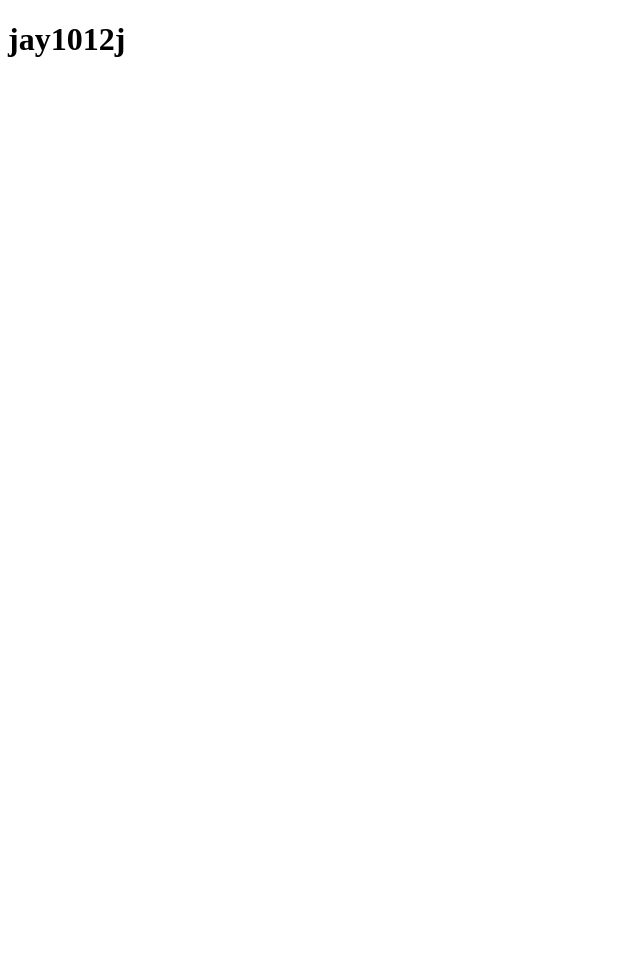
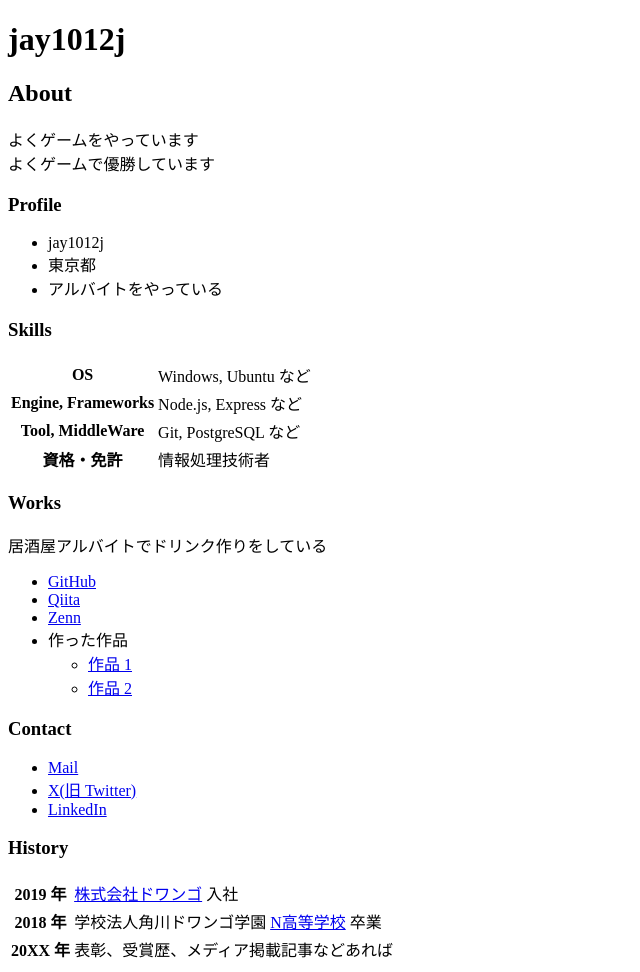
Before and after one commit to jay1012j/jay1012j, a plain HTML site: page index.html in a window 1280 px wide. Shown: the whole page, without its empty margins (0-640 px from the left). Before the commit the page ends 800 px from the top, so only its background shows below. Drawn offline with Linux system fonts and the light colour scheme.

Commit message:
Update index.html

```diff
--- a/index.html
+++ b/index.html
@@ -9,3 +9,76 @@
     <h1>jay1012j</h1>
   </body>
 </html>
+
+<h2>About</h2>
+    <p>
+      よくゲームをやっています<br>
+      よくゲームで優勝しています
+    </p>
+
+    <h3>Profile</h3>
+    <ul>
+      <li>jay1012j</li>
+      <li>東京都</li>
+      <li>アルバイトをやっている</li>
+    </ul>
+
+    <h3>Skills</h3>
+    <table>
+      <tr>
+        <th>OS</th>
+        <td>Windows, Ubuntu など</td>
+      </tr>
+      <tr>
+        <th>Engine, Frameworks</th>
+        <td>Node.js, Express など</td>
+      </tr>
+      <tr>
+        <th>Tool, MiddleWare</th>
+        <td>Git, PostgreSQL など</td>
+      </tr>
+      <tr>
+        <th>資格・免許</th>
+        <td>情報処理技術者</td>
+      </tr>
+    </table>
+
+    <h3>Works</h3>
+    <p>居酒屋アルバイトでドリンク作りをしている</p>
+    <ul>
+      <li><a href="https://github.com/">GitHub</a></li>
+      <li><a href="https://qiita.com/">Qiita</a></li>
+      <li><a href="https://zenn.dev/">Zenn</a></li>
+      <li>
+        作った作品
+        <ul>
+          <li><a href="https://example.com/">作品 1</a></li>
+          <li><a href="https://example.com/">作品 2</a></li>
+        </ul>
+      </li>
+    </ul>
+
+    <h3>Contact</h3>
+    <p></p>
+    <ul>
+      <li><a href="mailto:name@example.com">Mail</a></li>
+      <li><a href="https:/x.com/snsksu46rs48191">X(旧 Twitter)</a></li>
+      <li><a href="https://www.linkedin.com/">LinkedIn</a></li>
+    </ul>
+
+    <h3>History</h3>
+    <p></p>
+    <table>
+      <tr>
+        <th>2019 年</th>
+        <td><a href="https://dwango.co.jp/">株式会社ドワンゴ</a> 入社</td>
+      </tr>
+      <tr>
+        <th>2018 年</th>
+        <td>学校法人角川ドワンゴ学園 <a href="https://nnn.ed.jp/">N高等学校</a> 卒業</td>
+      </tr>
+      <tr>
+        <th>20XX 年</th>
+        <td>表彰、受賞歴、メディア掲載記事などあれば</td>
+      </tr>
+    </table>
```
